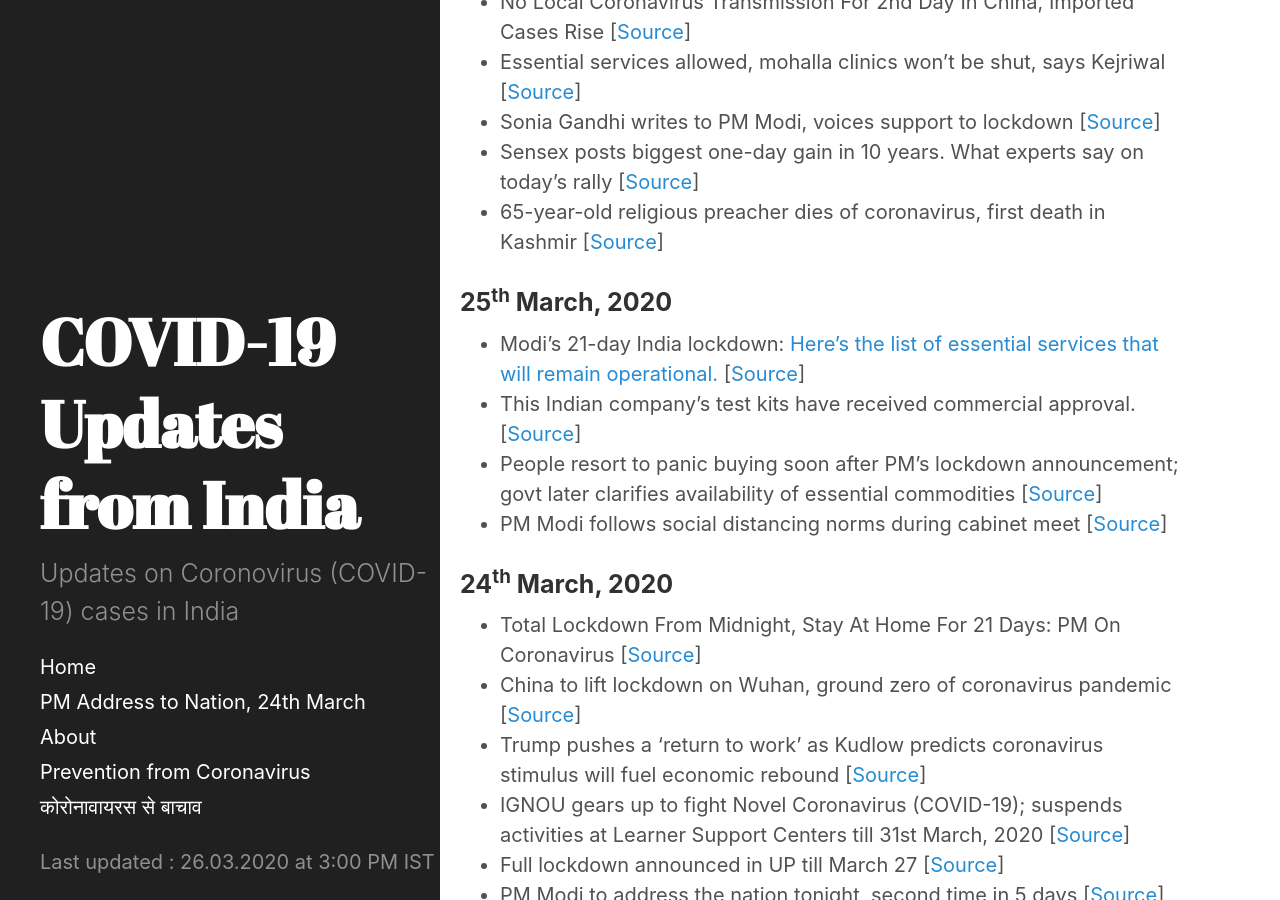
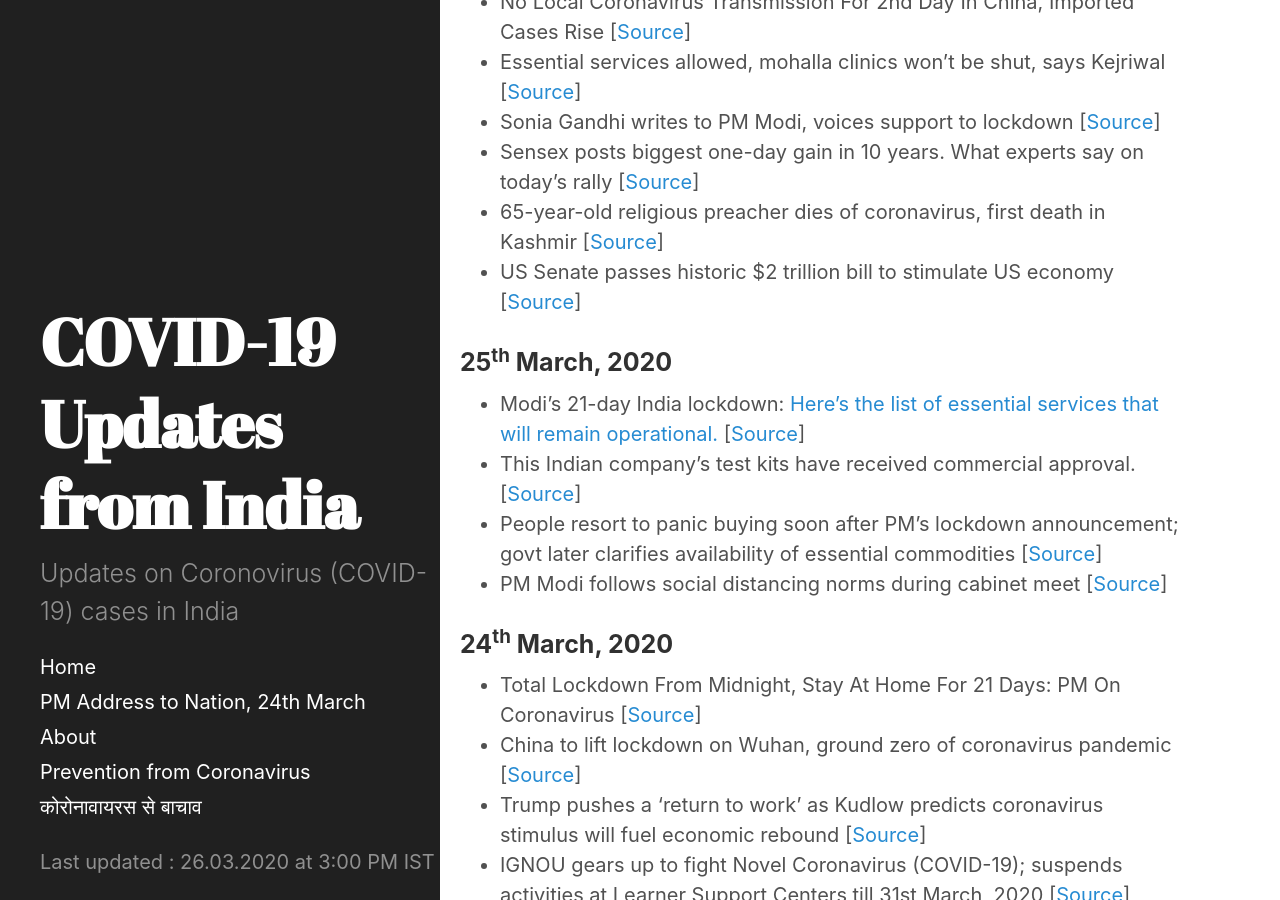
Before and after one commit to bhooraj/covid19updates-india, a Jekyll site: the page built from _posts/2020-03-25-Latest-updates.md, in a window 1280 px wide and 900 px high, scrolled down 1319 px. Built offline with Jekyll 4.4.1, drawn with Linux system fonts in a browser that asks for light colours.

Commit message:
Update 2020-03-25-Latest-updates.md

```diff
--- a/_posts/2020-03-25-Latest-updates.md
+++ b/_posts/2020-03-25-Latest-updates.md
@@ -18,6 +18,7 @@
 - Sonia Gandhi writes to PM Modi, voices support to lockdown [[Source](https://timesofindia.indiatimes.com/india/coronavirus-sonia-gandhi-writes-to-pm-modi-voices-support-to-lockdown/articleshow/74824310.cms)]
 - Sensex posts biggest one-day gain in 10 years. What experts say on today's rally [[Source](https://www.livemint.com/news/india/sensex-sees-biggest-one-day-gain-in-over-10-years-ril-leads-recovery-11585130333075.html)]
 - 65-year-old religious preacher dies of coronavirus, first death in Kashmir [[Source](https://www.hindustantimes.com/india-news/65-year-old-religious-preacher-dies-of-coronavirus-first-death-in-kashmir/story-cC1FvbQVLuhTobUoVxmGjK.html)]
+- US Senate passes historic $2 trillion bill to stimulate US economy [[Source](https://www.moneycontrol.com/news/world/us-senate-historic-2-trillion-bill-to-stimulate-us-economy-5074271.html)]
 
 ### 25<sup>th</sup> March, 2020
 - Modi's 21-day India lockdown: [Here's the list of essential services that will remain operational.](http://164.100.117.97/WriteReadData/userfiles/Guidelines.pdf) [[Source](https://pib.gov.in/PressReleaseIframePage.aspx?PRID=1607997)]
```
